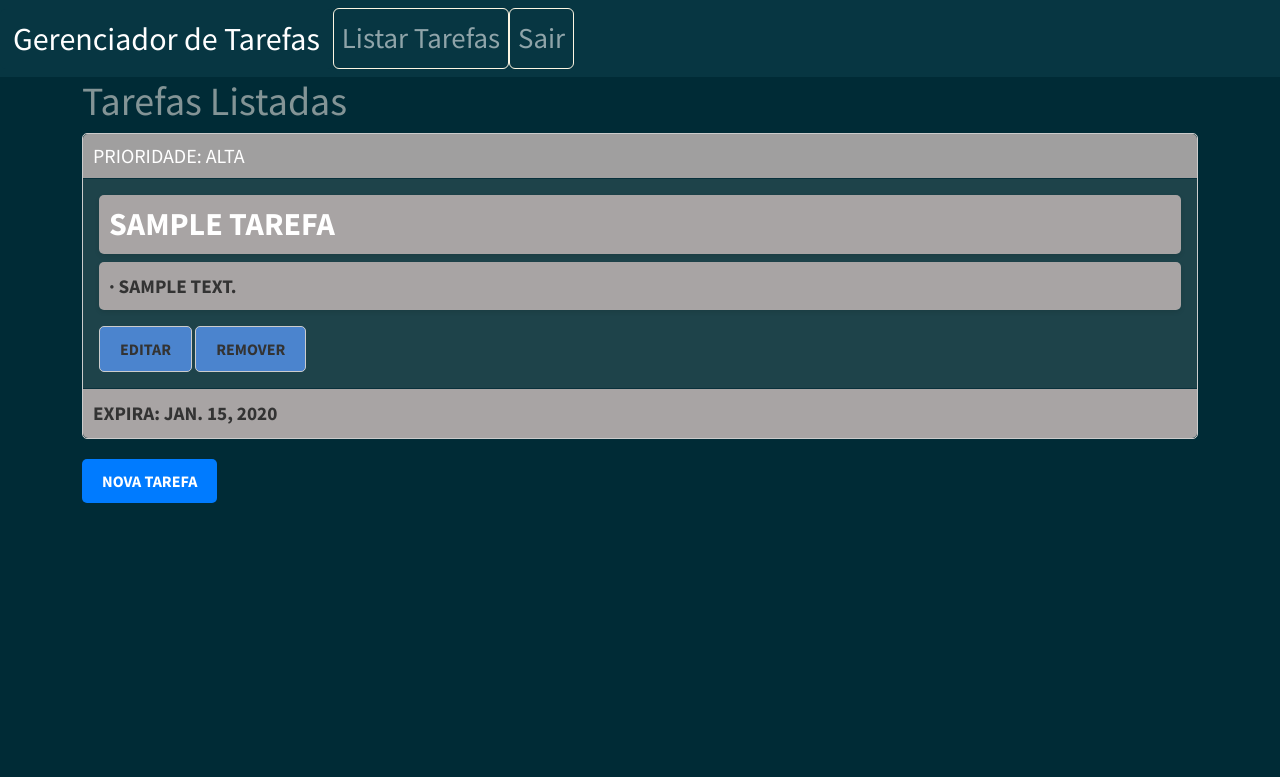
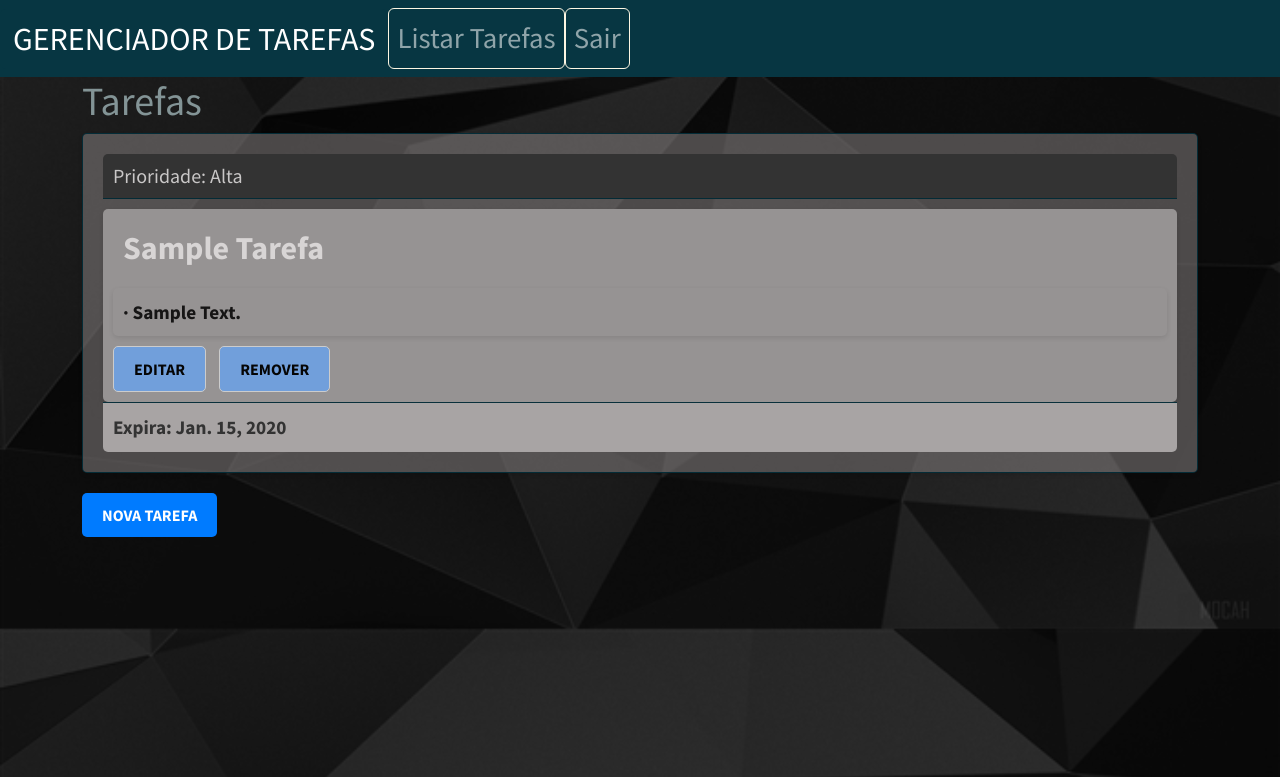
Before and after one commit to PdraoApiai/Task-manager-PI, a Django app: page / in a window 1280 px wide. Shown: the top 777 px of the page. Run offline with Django 3.2, Linux system fonts and the light colour scheme; a user stored in the database is signed in; tables that the repository leaves empty hold one stand-in row (values such as "Sample post"); some libraries are stand-ins or nearby versions.

Commit message:
acho que ta bom

```diff
--- a/app/models.py
+++ b/app/models.py
@@ -3,9 +3,9 @@ from django.db import models
 
 class Tarefa(models.Model):
     PRIORIDADE_CHOICES = [
-        ("A", "ALTA"),
-        ("N", "NORMAL"),
-        ("B", "BAIXA"),
+        ("A", "Alta"),
+        ("N", "Normal"),
+        ("B", "Baixa"),
     ]
 
     titulo = models.CharField(max_length=30, null=False, blank=False)
--- a/app/templates/base.html
+++ b/app/templates/base.html
@@ -11,12 +11,18 @@
     <script src="https://code.jquery.com/jquery-3.6.0.min.js"></script>
     <script src="https://code.jquery.com/ui/1.13.1/jquery-ui.min.js"></script>
     <link rel="stylesheet" href="https://code.jquery.com/ui/1.13.1/themes/smoothness/jquery-ui.css">
-
+    <style>
+        body {
+            background-image: url("{% static 'background.jpg' %}");
+            background-size: cover;
+            background-position: center;
+        }
+    </style>
 </head>
 
 <body>
     <nav class="navbar navbar-expand-lg navbar-dark bg-dark w-80">
-        <a class="navbar-brand mx-auto font-weight-bold btn bg-dark" href="#" style="font-size: 2.0em;">Gerenciador de Tarefas</a>
+        <a class="navbar-brand mx-auto font-weight-bold btn bg-dark" href="#" style="font-size: 2.0em;">GERENCIADOR DE TAREFAS</a>
         <button class="navbar-toggler text-center" type="button" data-toggle="collapse" data-target="#navbarNav" aria-controls="navbarNav" aria-expanded="false" aria-label="Toggle navigation">
             <span class="navbar-toggler-icon"></span>
         </button>
@@ -32,7 +38,6 @@
         </div>
     </nav>
 
-
     <div class="container">
         {% block conteudo %}
         {% endblock conteudo %}
--- a/app/templates/tarefas/listar_tarefas.html
+++ b/app/templates/tarefas/listar_tarefas.html
@@ -1,23 +1,114 @@
 {% extends 'base.html' %}
+
 {% block conteudo %}
-    <h1>Tarefas Listadas</h1>
+    <style>
+        /*Fundo */
+        .card {
+            background-color: #8580808c;
+            box-shadow: 0 2px 4px rgba(0, 0, 0, 0.1);
+            border-radius: 5px;
+            padding: 20px;
+            margin-bottom: 20px;
+        }
+        /*Prioridade*/
+        .card-header {
+            background-color: #333;
+            color: #c9c7c7;
+            padding: 10px;
+            border-top-left-radius: 5px;
+            border-top-right-radius: 5px;
+            margin-bottom: 10px;
+        }
+
+        .card-header h5 {
+            margin: 0;
+        }
+        /*Fundo do Titulo e etc*/
+        .card-body {
+            background-color: #969393;
+            padding: 10px;
+            border-radius: 5px;
+            box-shadow: 0 2px 5px rgba(0, 0, 0, 0.1);
+        }
+        /*Titulo da Tarefa*/
+        .card-body .card-title {
+            font-weight: bold;
+            color: #d8d5d5;
+            padding: 10px;
+            border-radius: 5px;
+            text-transform: capitalize;
+            font-size: 2.0em;
+            text-align: left;
+            margin-bottom: 10px;
+        }
+        /*descriçao*/
+        .card-body .elegant-text {
+            font-weight: bold;
+            text-transform: capitalize;
+            font-size: 1.2em;
+            color: #161515;
+            padding: 10px;
+            border-radius: 5px;
+            box-shadow: 0 2px 5px rgba(0, 0, 0, 0.1);
+            margin-bottom: 10px;
+        }
+
+        .card-body .btn {
+            display: inline-block;
+            padding: 10px 20px;
+            text-decoration: none;
+            border-radius: 5px;
+            font-weight: bold;
+            text-transform: uppercase;
+            font-size: 1em;
+            color: #050505;
+            background-color: #719fdb;
+            border: 1px groove #ccc;
+            margin-right: 10px;
+        }
+        /*expiração*/
+        .card-footer {
+            font-weight: bold;
+            text-transform: none;
+            font-size: 1.2em;
+            background-color: #a8a4a4;
+            color: #333;
+            padding: 10px;
+            border-bottom-left-radius: 5px;
+            border-bottom-right-radius: 5px;
+        }
+
+        .btn-primary {
+            display: inline-block;
+            padding: 10px 20px;
+            text-decoration: none;
+            border-radius: 5px;
+            font-weight: bold;
+            text-transform: uppercase;
+            font-size: 1em;
+            color: #fff;
+            background-color: #007bff;
+            border: none;
+        }
+    </style>
+
+    <h1>Tarefas</h1>
     {% for tarefa in tarefas %}
-        <div class="card" style="margin-bottom: 20px; border: 1px solid #ccc; border-radius: 5px;">
-            <div class="card-header" style="font-weight: bold; text-transform: uppercase; font-size: 1.2em; background-color: #a09f9f; color: #fff; padding: 10px; border-top-left-radius: 5px; border-top-right-radius: 5px;">
-                <h5 style="margin: 0;">Prioridade: {{ tarefa.get_prioridade_display }}</h5>
+        <div class="card">
+            <div class="card-header">
+                <h5>Prioridade: {{ tarefa.get_prioridade_display }}</h5>
             </div>
-
             <div class="card-body">
-                <h5 class="card-title" style="font-weight: bold; background-color: #a8a4a4; color: #fff; padding: 10px; border-radius: 5px; box-shadow: 0 2px 5px rgba(0, 0, 0, 0.1); text-transform: uppercase; font-size: 2.0em; text-align: left;">{{ tarefa.titulo }}</h5>
-                <p class="card-body elegant-text" style="font-weight: bold; text-transform: uppercase; font-size: 1.2em; background-color: #a8a4a4; color: #333; padding: 10px; border-radius: 5px; box-shadow: 0 2px 5px rgba(0, 0, 0, 0.1);">· {{ tarefa.descricao }}</p>
-                <a href="{% url 'editar_tarefa' tarefa.id %}" class="btn btn-light" title="Editar Tarefa" style="display: inline-block; padding: 10px 20px; text-decoration: none; border-radius: 5px; font-weight: bold; text-transform: uppercase; font-size: 1em; color: #333; background-color: #4b84ce; border: 1px solid #ccc;">Editar</a>
-                <a href="{% url 'remover_tarefa' tarefa.id %}" class="btn btn-light" title="Remover Tarefa" style="display: inline-block; padding: 10px 20px; text-decoration: none; border-radius: 5px; font-weight: bold; text-transform: uppercase; font-size: 1em; color: #333; background-color: #4b84ce; border: 1px solid #ccc;">Remover</a>
+                <h5 class="card-title">{{ tarefa.titulo }}</h5>
+                <p class="card-body elegant-text">· {{ tarefa.descricao }}</p>
+                <a href="{% url 'editar_tarefa' tarefa.id %}" class="btn" title="Editar Tarefa">Editar</a>
+                <a href="{% url 'remover_tarefa' tarefa.id %}" class="btn" title="Remover Tarefa">Remover</a>
             </div>
-            <div class="card-footer" style="font-weight: bold; text-transform: uppercase; font-size: 1.2em; background-color: #a8a4a4; color: #333; padding: 10px; border-bottom-left-radius: 5px; border-bottom-right-radius: 5px;">Expira: {{ tarefa.data_expiracao }}</div>
+            <div class="card-footer">Expira: {{ tarefa.data_expiracao }}</div>
         </div>
     {% endfor %}
 
     <a href="{% url 'cadastrar_tarefa' %}">
-        <button class="btn btn-primary" style="display: inline-block; padding: 10px 20px; text-decoration: none; border-radius: 5px; font-weight: bold; text-transform: uppercase; font-size: 1em; color: #fff; background-color: #007bff; border: none;">Nova Tarefa</button>
+        <button class="btn-primary">Nova Tarefa</button>
     </a>
 {% endblock conteudo %}
```
Also changed, not shown: static/background.jpg (added).
